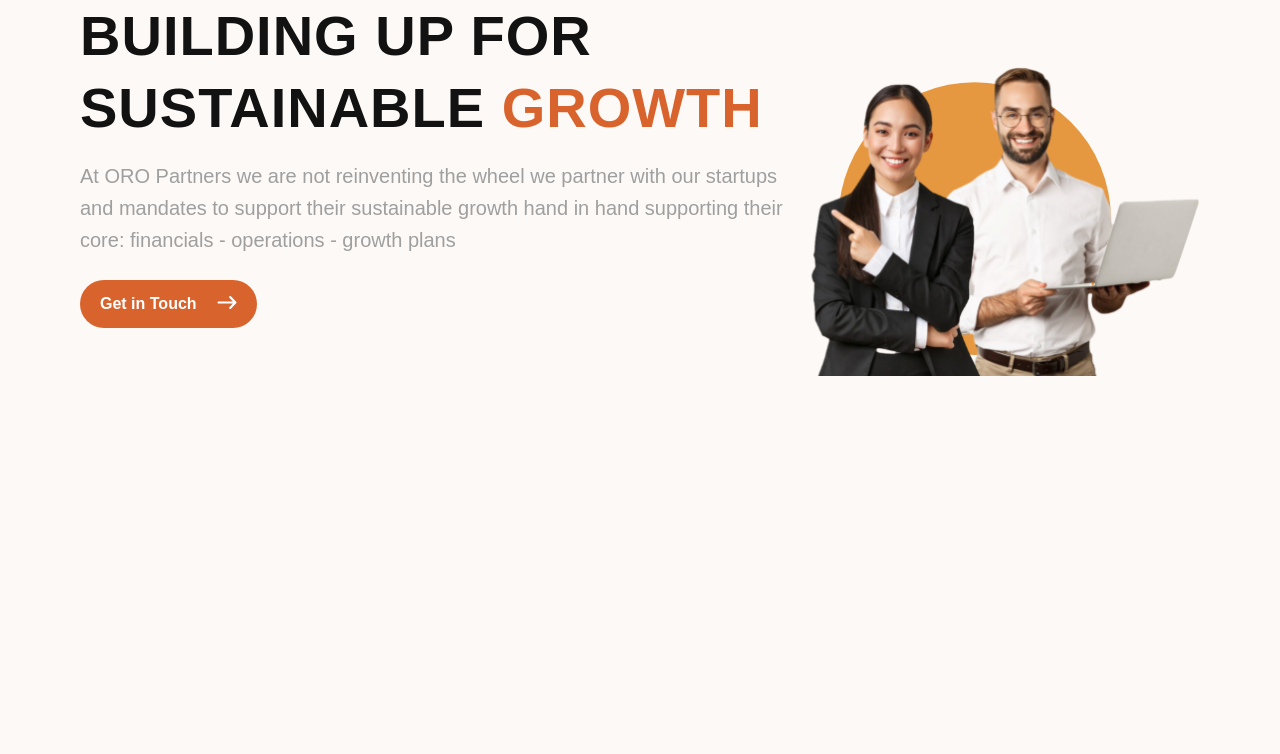
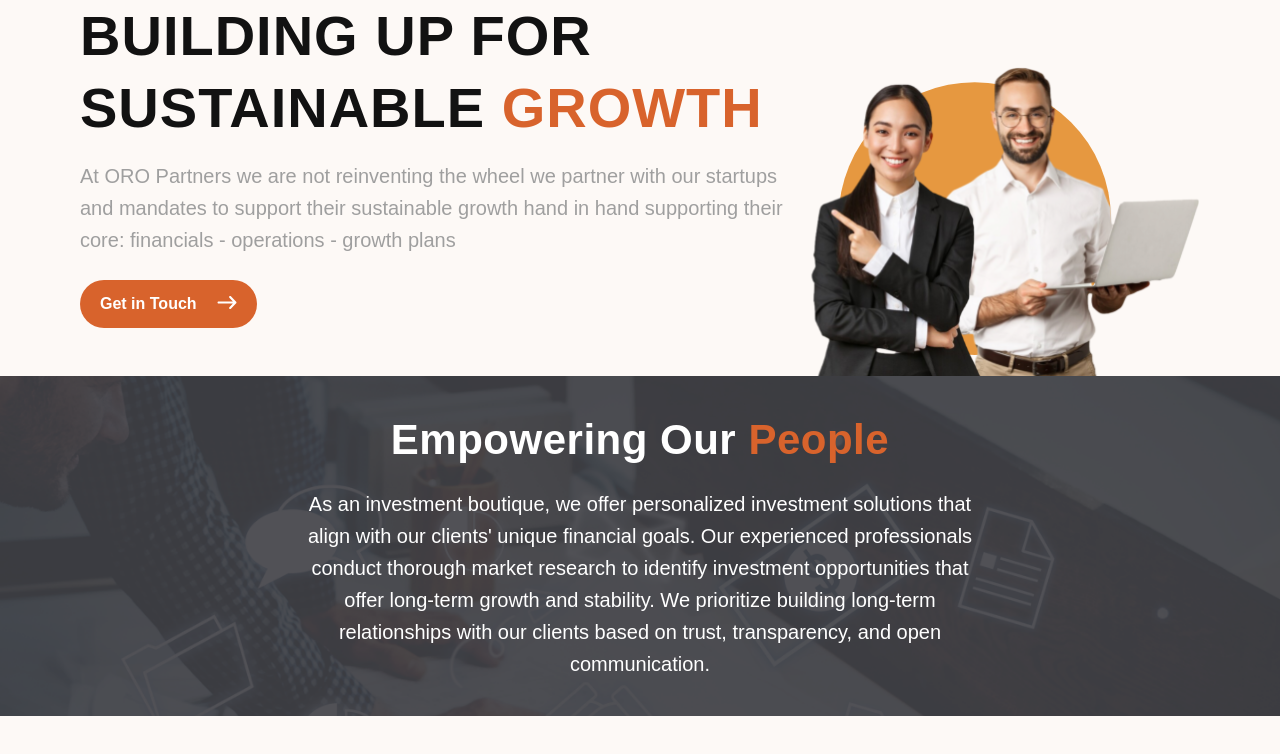
Before and after one commit to PTS-Holdings/oro-partners.com, a Next.js app: page / in a window 1280 px wide. Shown: the top 754 px of the page. Built offline with nearby package versions, Linux system fonts and the light colour scheme.

Commit message:
feat(homepage): add SubHeroSection component to homepage feat(homepage): add sub-hero-bg.png asset to homepage SubHeroSection component

```diff
--- /dev/null
+++ b/src/components/homepage/SubHeroSection.jsx
@@ -0,0 +1,17 @@
+function SubHeroSection() {
+    return (
+        <div className="bg-[url('/assets/sub-hero-bg.png')]  bg-cover ">
+            <div className="container text-center space-y-5 py-9 w-2/3">
+                <h2 className="header4 md:header2 text-white text-bold">
+                    Empowering Our <span className="text-custom-orange-basic">People</span>
+                </h2>
+                <p className="md:body-large-regular body-medium-regular text-white">
+                    As an investment boutique, we offer personalized investment solutions that align with our clients&apos; unique financial goals. Our experienced professionals conduct thorough market research to identify investment opportunities that offer long-term growth and stability.
+                    We prioritize building long-term relationships with our clients based on trust, transparency, and open communication.
+                </p>
+
+            </div>
+        </div>
+    )
+}
+export default SubHeroSection
--- a/src/pages/index.js
+++ b/src/pages/index.js
@@ -1,4 +1,5 @@
 import HeroSection from "@/components/homepage/HeroSection";
+import SubHeroSection from "@/components/homepage/SubHeroSection";
 import styles from "@/styles/Home.module.css";
 import { Inter } from "next/font/google";
 import Head from "next/head";
@@ -17,6 +18,7 @@
 			</Head>
 
 			<HeroSection />
+			<SubHeroSection />
 		</>
 	);
 }
```
Also changed, not shown: public/assets/sub-hero-bg.png (added).
